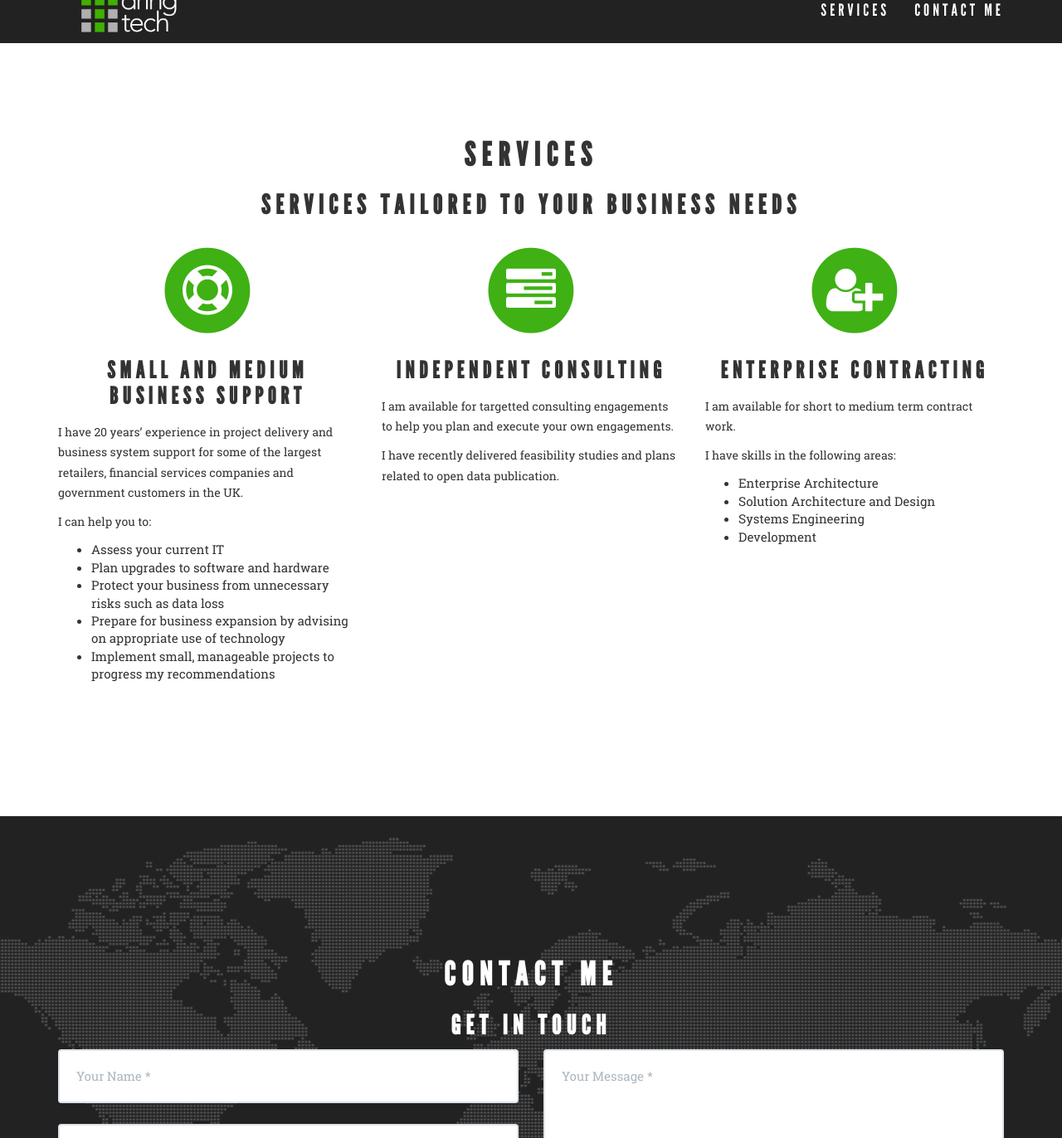
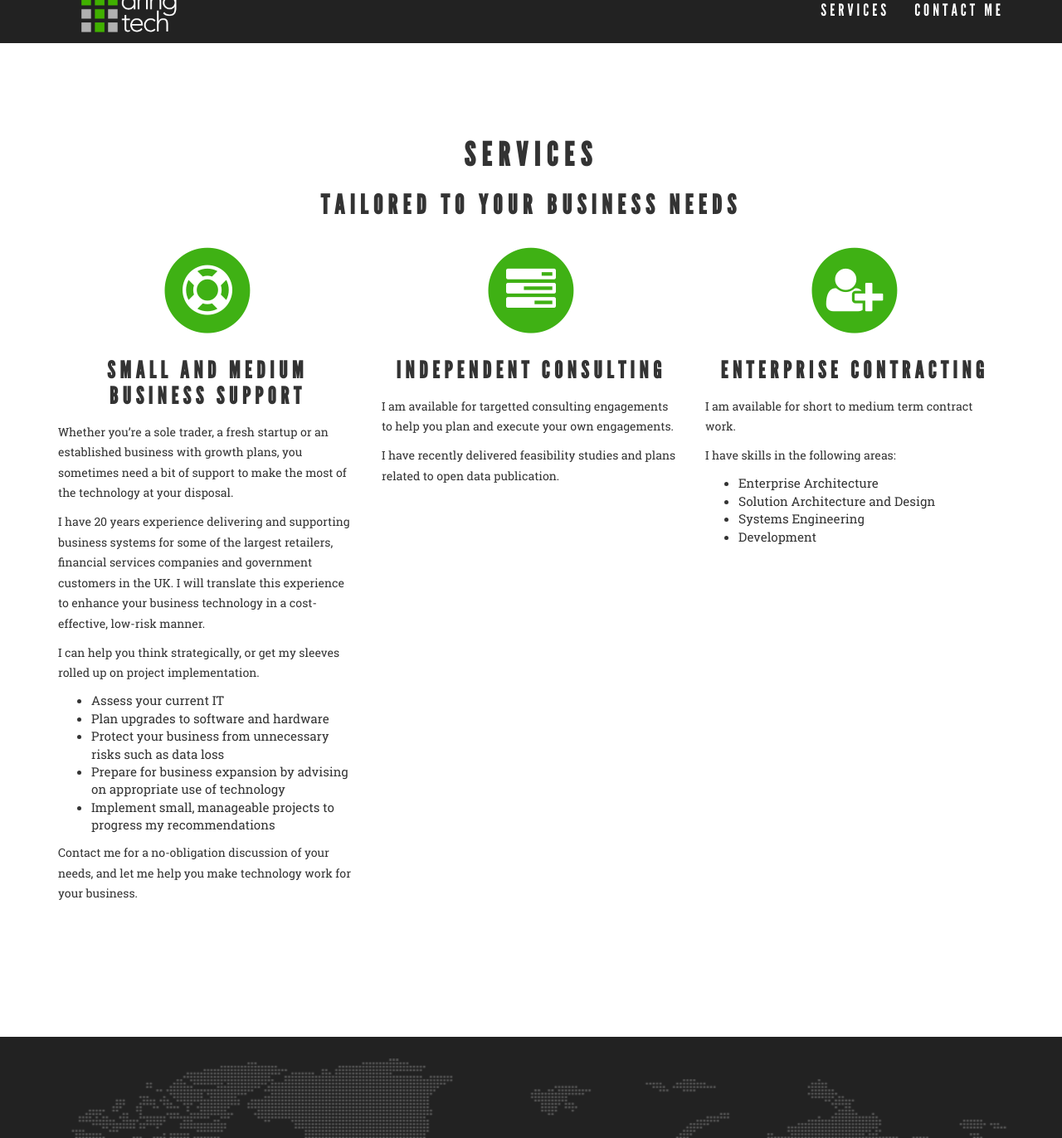
Before and after one commit to dringtech/dringtech.github.io, a Jekyll site: the page built from index.html, in a window 1280 px wide and 1400 px high, scrolled down 837 px, cut to the strip 28-1400 px from the top of the window. Shown: the whole strip at 83% size. Built offline with Jekyll 4.4.1, drawn with Linux system fonts in a browser that asks for light colours.

Commit message:
Rejigging the service layout

```diff
--- a/_data/layout.yaml
+++ b/_data/layout.yaml
@@ -1,6 +1,6 @@
 - id: services
   title: Services
-  subheading: Services tailored to your business needs
+  subheading: Tailored to your business needs
   page: services.html
 
 # - id: about
--- a/_includes/sections/services.html
+++ b/_includes/sections/services.html
@@ -1,7 +1,7 @@
 <!-- Services Section -->
 <div class="row">
 {% for service in site.data.services %}
-    <div class="service col-md-4">
+    <article class="col-md-4">
       <header>
         <span class="fa-stack fa-4x">
           <i class="fa fa-circle fa-stack-2x text-primary"></i>
@@ -11,6 +11,6 @@
       </header>
       {% capture precis %}{% include services/{{ service.precis }} %}{% endcapture %}
       {{ precis | markdownify }}
-    </div>
+    </article>
 {% endfor %}
 </div>
--- a/_includes/services/smb.md
+++ b/_includes/services/smb.md
@@ -1,8 +1,15 @@
-I have 20 years' experience in project delivery and business system support
+Whether you're a sole trader, a fresh startup or an established business with
+growth plans, you sometimes need a bit of support to make the most of the
+technology at your disposal.
+
+I have 20 years experience delivering and supporting business systems
 for some of the largest retailers, financial services companies and government
 customers in the UK.
+I will translate this experience to enhance your business technology
+in a cost-effective, low-risk manner.
 
-I can help you to:
+I can help you think strategically, or get my sleeves rolled up on project
+implementation.
 
 * Assess your current IT
 * Plan upgrades to software and hardware
@@ -10,8 +17,40 @@
 * Prepare for business expansion by advising on appropriate use of technology
 * Implement small, manageable projects to progress my recommendations
 
-<!-- After our first meeting I will prepare a brief report documenting your current
+Contact me for a no-obligation discussion of your needs, and let me help
+you make technology work for your business.
+
+<!--
+After our first meeting I will prepare a brief report documenting your current
 systems, business aspirations and a series of findings and recommendations.
 
 I also offer on-call support for system problems to keep your business up and
-running. -->
+running.
+-->
+
+<!--
+IT HEALTH CHECK
+
+Give your business a clear IT roadmap to make the best of your investment.
+Recent developments in IT such as Cloud software and infrastructure mean that your business could reduce overheads and become more responsive to change, whilst increasing the quality of service you experience. A simple IT Health Check report can help you decide where to focus your IT spend.
+
+I will ask about your key business processes, software and hardware during our first meeting. This will help me build up a picture of your business and identify a few areas of possible focus. I'll summarise our discussion in an IT Health Check document which you are free to take away, read and ponder.
+
+If you decide that you'd like me to develop your strategy further, we'll meet, prioritise areas of focus and agree a plan to deliver a strategy which will identify a roughly costed programme of work with associated savings.
+
+PROJECT IMPLEMENTATION
+
+Enterprise-proven implementation expertise
+
+If you already have a project in mind I can help you realise it in a cost effective and strategic manner. I have experience of a wide range of technologies and project approaches: contact me to discuss your requirements.
+
+I have successfully helped small local businesses complete the following projects
+
+Website redesign and relaunch
+
+A pre-school nursery wanted to make more use of their website to engage with current and prospective parents. I advised them on product selection, assisted with design and technical implementation and supported staff training.
+A physiotherapist had selected a cloud web hosting provider but was struggling to visualise the design and structure of their site. I helped by providing an initial information architecture (pages and menus) and customising a template. This enabled my client to crystallise their ideas and create targeted content. I then restructured the site with the new content and provided technical support in making the site live.
+
+Back office cost optimisation
+
+A non-profit had changed communications provider but risked losing their email provision which was previously bundled with their broadband. I provided support and guidance in retaining this service, and outlined options for moving provision in the future. -->
--- a/_sass/services.scss
+++ b/_sass/services.scss
@@ -1,4 +1,5 @@
-.service {
+#services {
+  article {
     header {
       margin: 15px 0;
       text-transform: none;
@@ -8,3 +9,4 @@
       }
     }
   }
+}
```
Lines whose indentation alone changed are shown as unchanged.
